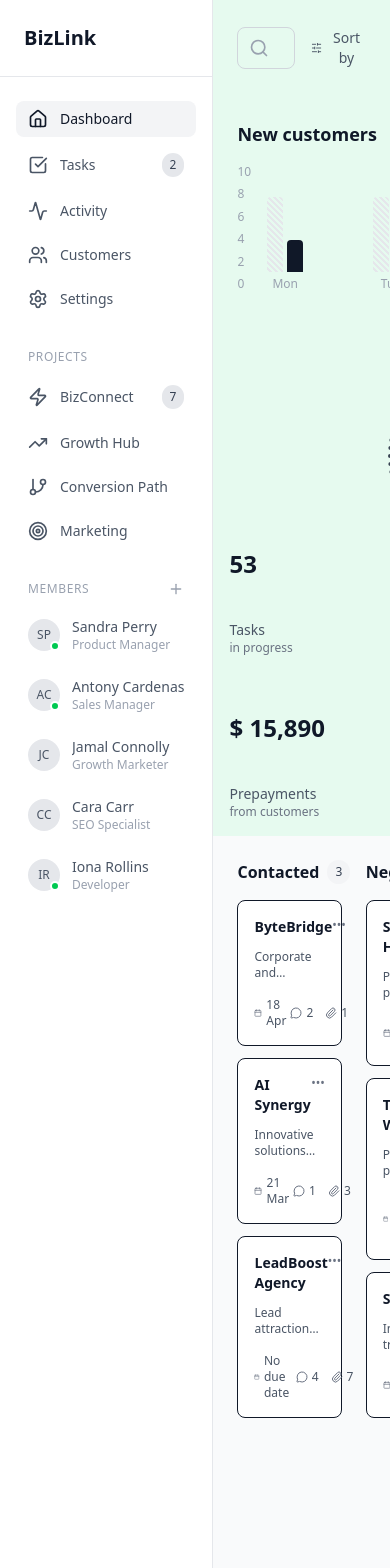
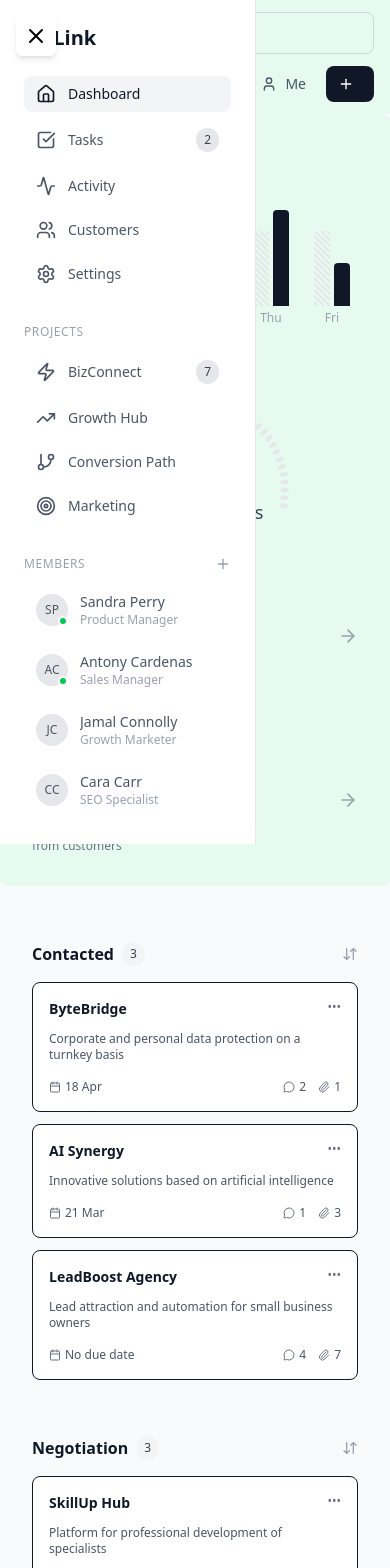
Before and after one commit to ay690/Enlog_Assignment, a React (Vite) app: page / in a window 390 px wide. Shown: the top 1568 px of the page. Built offline with nearby package versions, Linux system fonts and the light colour scheme.

Commit message:
feat: responsive

```diff
--- a/src/components/Dashboard/PipelineBoard.tsx
+++ b/src/components/Dashboard/PipelineBoard.tsx
@@ -1,53 +1,46 @@
-import React from 'react';
-import { TrendingUp, TrendingDown } from 'lucide-react';
-import { useAppSelector } from '../../store';
-import { type Customer } from '../../types';
-import CustomerCard from './CustomerCard';
+import React from "react";
+import { ArrowDownUpIcon } from "lucide-react";
+import { useAppSelector } from "../../store";
+import { type Customer } from "../../types";
+import CustomerCard from "./CustomerCard";
 
 const PipelineBoard: React.FC = () => {
-  const customers = useAppSelector(state => state.customers.customers);
+  const customers = useAppSelector((state) => state.customers.customers);
 
   const stages = [
-    { key: 'contacted', title: 'Contacted', icon: TrendingUp },
-    { key: 'negotiation', title: 'Negotiation', icon: TrendingUp },
-    { key: 'offer-sent', title: 'Offer Sent', icon: TrendingUp },
-    { key: 'deal-closed', title: 'Deal Closed', icon: TrendingDown },
-  ];
+    { key: "contacted", title: "Contacted", icon: ArrowDownUpIcon },
+    { key: "negotiation", title: "Negotiation", icon: ArrowDownUpIcon },
+    { key: "offer-sent", title: "Offer Sent", icon: ArrowDownUpIcon },
+    { key: "deal-closed", title: "Deal Closed", icon: ArrowDownUpIcon },
+  ] as const;
 
-  const getCustomersByStage = (stage: string): Customer[] => {
-    return customers.filter(customer => customer.stage === stage);
-  };
-
-  const getStageCount = (stage: string): number => {
-    return getCustomersByStage(stage).length;
-  };
+  const getCustomersByStage = (stage: string): Customer[] =>
+    customers.filter((c) => c.stage === stage);
 
   return (
-    <div className="grid grid-cols-4 gap-6 p-6">
-      {stages.map((stage) => {
-        const stageCustomers = getCustomersByStage(stage.key);
-        const count = getStageCount(stage.key);
-
+    <div className="grid grid-cols-1 sm:grid-cols-2 lg:grid-cols-4 gap-6 p-4">
+      {stages.map(({ key, title, icon: Icon }) => {
+        const list = getCustomersByStage(key);
         return (
-          <div key={stage.key} className="space-y-4">
-            {/* Stage Header */}
+          <div key={key} className="rounded-lg p-4 flex flex-col space-y-4">
+            {/* Header */}
             <div className="flex items-center justify-between">
               <div className="flex items-center space-x-2">
-                <h3 className="font-semibold text-gray-900">{stage.title}</h3>
+                <h3 className="font-semibold text-gray-900">{title}</h3>
                 <span className="bg-gray-100 text-gray-700 px-2 py-1 rounded-full text-xs font-medium">
-                  {count}
+                  {list.length}
                 </span>
               </div>
-              <stage.icon size={16} className="text-gray-400" />
+              <Icon size={16} className="text-gray-400 cursor-pointer" />
             </div>
 
-            {/* Stage Cards */}
+            {/* Cards */}
             <div className="space-y-3">
-              {stageCustomers.map((customer) => (
+              {list.map((customer) => (
                 <CustomerCard
                   key={customer.id}
                   customer={customer}
-                  highlighted={customer.name === 'Prime Estate'}
+                  highlighted={customer.name === "Prime Estate"}
                 />
               ))}
             </div>
--- a/src/components/Layout/Header.tsx
+++ b/src/components/Layout/Header.tsx
@@ -5,20 +5,23 @@ import { setSearchTerm } from '../../store/slices/customersSlice';
 
 const Header: React.FC = () => {
   const dispatch = useAppDispatch();
-  const { searchTerm } = useAppSelector(state => state.customers);
-  const currentUser = useAppSelector(state => state.user.currentUser);
+  const { searchTerm } = useAppSelector((state) => state.customers);
+  const currentUser = useAppSelector((state) => state.user.currentUser);
 
   const handleSearchChange = (e: React.ChangeEvent<HTMLInputElement>) => {
     dispatch(setSearchTerm(e.target.value));
   };
 
   return (
-    <header className="bg-green-200/30 border-gray-200 px-6 py-4">
-      <div className="flex items-center justify-between">
+    <header className="bg-green-200/30 border-gray-200 px-4 py-3 md:px-6">
+      <div className="flex flex-col space-y-3 md:flex-row md:space-y-0 md:items-center md:justify-between">
         {/* Search Bar */}
-        <div className="flex-1 max-w-md">
+        <div className="w-full md:w-1/3">
           <div className="relative">
-            <Search className="absolute left-3 top-1/2 transform -translate-y-1/2 text-gray-400" size={20} />
+            <Search
+              className="absolute left-3 top-1/2 transform -translate-y-1/2 text-gray-400"
+              size={20}
+            />
             <input
               type="text"
               placeholder="Search customer..."
@@ -29,30 +32,30 @@ const Header: React.FC = () => {
           </div>
         </div>
 
-        {/* Right Side Controls */}
-        <div className="flex items-center space-x-4">
+        {/* Controls */}
+        <div className="flex flex-wrap justify-end gap-2 md:gap-4">
           {/* Sort By */}
-          <button className="flex items-center space-x-2 px-4 py-2 text-sm text-gray-600 hover:text-gray-900 hover:bg-green-100 rounded-lg transition-colors cursor-pointer">
+          <button className="flex items-center space-x-2 px-3 py-2 text-sm text-gray-600 hover:text-gray-900 hover:bg-green-100 rounded-lg transition-colors">
             <SlidersHorizontal size={16} />
-            <span>Sort by</span>
+            <span className="sm:inline">Sort by</span>
           </button>
 
           {/* Filters */}
-          <button className="flex items-center space-x-2 px-4 py-2 text-sm text-gray-600 hover:text-gray-900 hover:bg-green-100 rounded-lg transition-colors cursor-pointer">
+          <button className="flex items-center space-x-2 px-3 py-2 text-sm text-gray-600 hover:text-gray-900 hover:bg-green-100 rounded-lg transition-colors">
             <SlidersHorizontal size={16} />
-            <span>Filters</span>
+            <span className="sm:inline">Filters</span>
           </button>
 
           {/* User Profile */}
-          <button className="flex items-center space-x-2 px-4 py-2 text-sm text-gray-600 hover:text-gray-900 hover:bg-green-100 rounded-lg transition-colors cursor-pointer">
+          <button className="flex items-center space-x-2 px-3 py-2 text-sm text-gray-600 hover:text-gray-900 hover:bg-green-100 rounded-lg transition-colors">
             <User size={16} />
-            <span>{currentUser?.name}</span>
+            <span className="sm:inline">{currentUser?.name}</span>
           </button>
 
           {/* Add Customer */}
-          <button className="flex items-center space-x-2 px-4 py-2 bg-gray-900 text-white rounded-lg hover:bg-gray-800 transition-colors cursor-pointer">
+          <button className="flex items-center space-x-2 px-3 py-2 bg-gray-900 text-white rounded-lg hover:bg-gray-800 transition-colors">
             <Plus size={16} />
-            <span>Add customer</span>
+            <span className="hidden sm:inline">Add customer</span>
           </button>
         </div>
       </div>
--- a/src/components/Layout/Sidebar.tsx
+++ b/src/components/Layout/Sidebar.tsx
@@ -11,6 +11,8 @@ import {
   GitBranch,
   Target,
   Plus,
+  Menu,
+  X,
 } from "lucide-react";
 import { useAppSelector } from "../../store";
 import { type NavigationItem, type Project } from "../../types";
@@ -18,16 +20,11 @@ import { type NavigationItem, type Project } from "../../types";
 const Sidebar: React.FC = () => {
   const location = useLocation();
   const teamMembers = useAppSelector((state) => state.user.teamMembers);
+  const [isOpen, setIsOpen] = React.useState(true);
 
   const navigationItems: NavigationItem[] = [
     { id: "dashboard", name: "Dashboard", icon: "Home", path: "/" },
-    {
-      id: "tasks",
-      name: "Tasks",
-      icon: "CheckSquare",
-      path: "/tasks",
-      badge: 2,
-    },
+    { id: "tasks", name: "Tasks", icon: "CheckSquare", path: "/tasks", badge: 2 },
     { id: "activity", name: "Activity", icon: "Activity", path: "/activity" },
     { id: "customers", name: "Customers", icon: "Users", path: "/customers" },
     { id: "settings", name: "Settings", icon: "Settings", path: "/settings" },
@@ -36,49 +33,56 @@ const Sidebar: React.FC = () => {
   const projects: Project[] = [
     { id: "bizconnect", name: "BizConnect", count: 7, icon: "Zap" },
     { id: "growth-hub", name: "Growth Hub", count: 0, icon: "TrendingUp" },
-    {
-      id: "conversion-path",
-      name: "Conversion Path",
-      count: 0,
-      icon: "GitBranch",
-    },
+    { id: "conversion-path", name: "Conversion Path", count: 0, icon: "GitBranch" },
     { id: "marketing", name: "Marketing", count: 0, icon: "Target" },
   ];
 
   const getIcon = (iconName: string) => {
     const icons = {
-      Home: Home,
-      CheckSquare: CheckSquare,
-      Activity: Activity,
-      Users: Users,
-      Settings: Settings,
-      Zap: Zap,
-      TrendingUp: TrendingUp,
-      GitBranch: GitBranch,
-      Target: Target,
-    };
+      Home, CheckSquare, Activity, Users, Settings,
+      Zap, TrendingUp, GitBranch, Target
+    } as const;
     const IconComponent = icons[iconName as keyof typeof icons];
     return IconComponent ? <IconComponent size={20} /> : null;
   };
 
   return (
-    <div className="w-64 bg-white min-h-screen border-r border-gray-200 flex flex-col">
+    <>
+      {/* Global toggle button */}
+      <button
+        className="fixed top-4 left-4 z-30 p-2 bg-white rounded-md shadow-md md:hidden"
+        onClick={() => setIsOpen(!isOpen)}
+      >
+        {isOpen ? <X size={24} /> : <Menu size={24} />}
+      </button>
+
+      {/* Sidebar */}
+      <div
+        className={`
+          fixed top-0 left-0 h-full bg-white border-r border-gray-200
+          w-64 p-6 flex flex-col space-y-6
+          transform transition-transform duration-300 ease-in-out
+          ${isOpen ? "translate-x-0" : "-translate-x-full"}
+          md:translate-x-0 md:static md:shadow-none z-20
+        `}
+      >
         {/* Logo */}
-      <div className="p-6 border-b border-gray-200">
         <h1 className="text-xl font-bold text-gray-900">BizLink</h1>
-      </div>
 
         {/* Navigation */}
-      <nav className="flex-1 px-4 py-6 space-y-2">
+        <nav className="flex-1 space-y-2 overflow-y-auto">
           {navigationItems.map((item) => (
             <Link
               key={item.id}
               to={item.path}
-            className={`flex items-center justify-between px-3 py-2 rounded-lg text-sm font-medium transition-colors ${
+              className={`
+                flex items-center justify-between px-3 py-2 rounded-lg text-sm font-medium transition-colors
+                ${
                   location.pathname === item.path
                     ? "bg-gray-100 text-gray-900"
                     : "text-gray-600 hover:bg-gray-50 hover:text-gray-900"
-            }`}
+                }
+              `}
             >
               <div className="flex items-center space-x-3">
                 {getIcon(item.icon)}
@@ -92,16 +96,16 @@ const Sidebar: React.FC = () => {
             </Link>
           ))}
 
-        {/* Projects Section */}
+          {/* Projects */}
           <div className="pt-6">
-          <h3 className="px-3 text-xs font-medium text-gray-400 uppercase tracking-wider mb-3">
+            <h3 className="text-xs font-medium text-gray-400 uppercase tracking-wider mb-3">
               Projects
             </h3>
             <div className="space-y-2">
               {projects.map((project) => (
                 <div
                   key={project.id}
-                className="flex items-center justify-between px-3 py-2 text-sm text-gray-600 hover:bg-gray-50 hover:text-gray-900 rounded-lg cursor-pointer transition-colors"
+                  className="flex items-center justify-between px-3 py-2 text-sm text-gray-600 hover:bg-gray-50 hover:text-gray-900 rounded-lg transition-colors cursor-pointer"
                 >
                   <div className="flex items-center space-x-3">
                     {getIcon(project.icon)}
@@ -117,21 +121,19 @@ const Sidebar: React.FC = () => {
             </div>
           </div>
 
-        {/* Team Members Section */}
+          {/* Team Members */}
           <div className="pt-6">
-          <div className="flex items-center justify-between px-3 mb-3">
+            <div className="flex items-center justify-between mb-3">
               <h3 className="text-xs font-medium text-gray-400 uppercase tracking-wider">
                 Members
               </h3>
-            <button className="text-gray-400 hover:text-gray-600">
-              <Plus size={16} />
-            </button>
+              <Plus size={16} className="text-gray-400 hover:text-gray-600 cursor-pointer" />
             </div>
             <div className="space-y-2">
               {teamMembers.map((member) => (
                 <div
                   key={member.id}
-                className="flex items-center space-x-3 px-3 py-2 text-sm text-gray-600 hover:bg-gray-50 hover:text-gray-900 rounded-lg cursor-pointer transition-colors"
+                  className="flex items-center space-x-3 px-3 py-2 text-sm text-gray-600 hover:bg-gray-50 hover:text-gray-900 rounded-lg transition-colors cursor-pointer"
                 >
                   <div className="relative w-8 h-8">
                     <div className="w-8 h-8 bg-gray-200 rounded-full flex items-center justify-center">
@@ -146,12 +148,9 @@ const Sidebar: React.FC = () => {
                       <span className="absolute bottom-0 right-0 w-2.5 h-2.5 bg-green-500 border-2 border-white rounded-full" />
                     )}
                   </div>
-
                   <div className="flex-1 min-w-0">
                     <p className="font-medium truncate">{member.name}</p>
-                  <p className="text-xs text-gray-400 truncate">
-                    {member.role}
-                  </p>
+                    <p className="text-xs text-gray-400 truncate">{member.role}</p>
                   </div>
                 </div>
               ))}
@@ -159,6 +158,7 @@ const Sidebar: React.FC = () => {
           </div>
         </nav>
       </div>
+    </>
   );
 };
 
--- a/src/pages/Dashboard.tsx
+++ b/src/pages/Dashboard.tsx
@@ -10,7 +10,7 @@ const Dashboard: React.FC = () => {
 
   return (
     <div className="-mt-6">
-      <div className="grid grid-cols-1 md:grid-cols-4 gap-6 bg-green-200/30">
+      <div className="grid grid-cols-1 sm:grid-cols-2 md:grid-cols-4 gap-6 bg-green-200/30 rounded-lg p-4">
         <NewCustomersChart />
         <CircularProgress
           percentage={stats.successfulDeals}
@@ -21,16 +21,20 @@ const Dashboard: React.FC = () => {
           title="Tasks"
           value={stats.tasksInProgress.toString()}
           subtitle="in progress"
-          showArrow={true}
+          showArrow
         />
         <StatsCard
           title="Prepayments"
-          value={`$ ${stats.prepayments.toLocaleString()}`}
+          value={`$${stats.prepayments.toLocaleString()}`}
           subtitle="from customers"
-          showArrow={true}
+          showArrow
         />
       </div>
-      <PipelineBoard />
+
+      {/* Pipeline Board: margin-top on small, padding */}
+      <div className="mt-6">
+        <PipelineBoard />
+      </div>
     </div>
   );
 };
```
Lines whose indentation alone changed are shown as unchanged.
